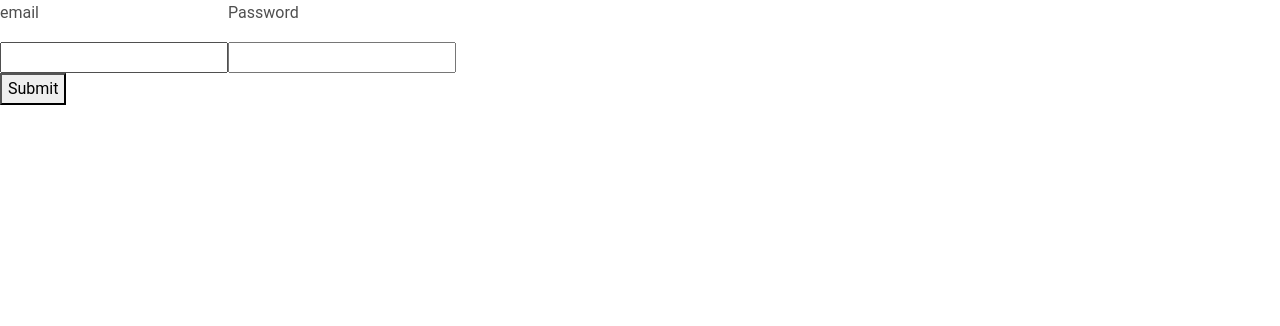
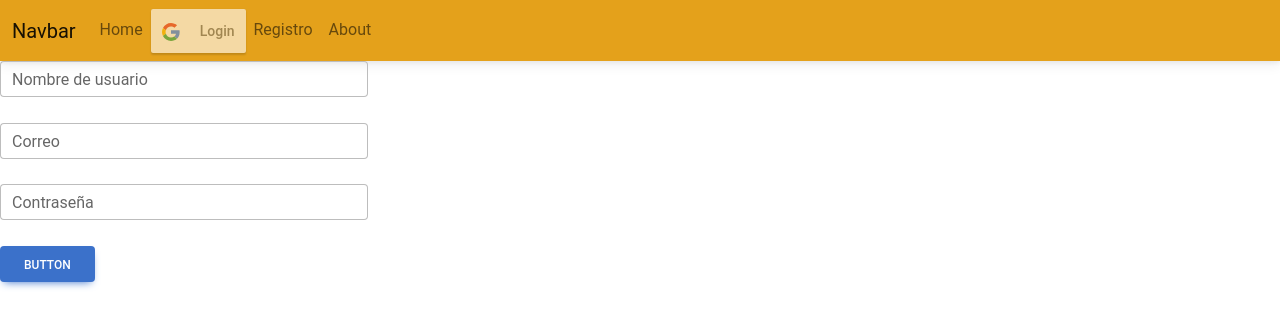
Before and after one commit to presi11/Guarderia-Front, a React (Create React App) app: page /Register in a window 1280 px wide. Shown: the top 326 px of the page. Built offline with nearby package versions, Linux system fonts and the light colour scheme.

Commit message:
Login and regiter features

```diff
--- a/package.json
+++ b/package.json
@@ -6,9 +6,11 @@
     "@testing-library/jest-dom": "^5.11.4",
     "@testing-library/react": "^11.1.0",
     "@testing-library/user-event": "^12.1.10",
+    "axios": "^0.21.4",
     "mdb-react-ui-kit": "^1.3.0",
     "react": "^17.0.2",
     "react-dom": "^17.0.2",
+    "react-google-login": "^5.2.2",
     "react-router-dom": "^5.2.0",
     "react-scripts": "4.0.3",
     "web-vitals": "^1.0.1"
--- a/src/App.js
+++ b/src/App.js
@@ -5,14 +5,10 @@ import Login from "./Pages/Sign-in/Login";
 import Register from "./Pages/Sign-in/Register";
 import Home from "./Pages/Home/Home";
 import "./App.css";
-import useToken from "./useToken";
+
 
 const App = () => {
-  const { token, setToken } = useToken();
 
-  if (!token) {
-    return <Login setToken={setToken} />;
-  }
   return (
     <NavbarHOC>
       <Switch>
--- /dev/null
+++ b/src/Component/CardPet/Google-Login/LoginGoogle.jsx
@@ -0,0 +1,26 @@
+import React from 'react';
+import GoogleLogin from 'react-google-login';
+
+
+const LoginGoogle = () =>{
+
+    const responseGoogle=(response)=>{
+        console.log(response);
+
+    }
+
+
+
+    return(
+        <GoogleLogin
+    clientId="103162145817-vq4hiompm6h9k073nihc2a9foeft3e7b.apps.googleusercontent.com"
+    buttonText="Login"
+    onSuccess={responseGoogle}
+    onFailure={responseGoogle}
+    cookiePolicy={'single_host_origin'}
+  />
+    )
+
+}
+
+export default LoginGoogle;
--- a/src/HOC/Layout/NavBar/NavbarHOC.jsx
+++ b/src/HOC/Layout/NavBar/NavbarHOC.jsx
@@ -1,5 +1,6 @@
 import React, { useState } from "react";
 import { useHistory } from "react-router-dom";
+
 import {
   MDBNavbar,
   MDBContainer,
@@ -10,6 +11,7 @@ import {
   MDBNavbarToggler,
   MDBNavbarBrand,
 } from "mdb-react-ui-kit";
+import LoginGoogle from "../../../Component/CardPet/Google-Login/LoginGoogle";
 
 const NavbarHOC = ({ children }) => {
   const [showNavColorSecond, setShowNavColorSecond] = useState(false);
@@ -18,7 +20,8 @@ const NavbarHOC = ({ children }) => {
 
   const logOut = () => {
     localStorage.clear();
-    history.push("/Register");
+    history.push("/Home");
+    window.location.reload(false);
   };
 
   return (
@@ -49,9 +52,7 @@ const NavbarHOC = ({ children }) => {
                 </MDBNavbarItem>
                 <MDBNavbarItem>
                   {!localStorage.getItem("token") ? (
-                    <MDBNavbarLink onClick={() => redirect("Login")}>
-                      Login
-                    </MDBNavbarLink>
+                    <LoginGoogle> login</LoginGoogle>
                   ) : null}
                 </MDBNavbarItem>
 
--- a/src/Pages/Home/Home.jsx
+++ b/src/Pages/Home/Home.jsx
@@ -11,7 +11,7 @@ return(
     <div className='mask' style={{ backgroundColor: 'rgba(0, 0, 0, 0.6)' }}>
       <div className='d-flex justify-content-center align-items-center h-100'>
         <div className='text-white'>
-          <h1 className='mb-3'>Inico</h1>
+          <h1 className='mb-3'>Inicio</h1>
           <h4 className='mb-3'>Pexshop</h4>
           <a className='btn btn-outline-light btn-lg' href='#!' role='button'>
             Mascotas
--- a/src/Pages/Sign-in/Login.jsx
+++ b/src/Pages/Sign-in/Login.jsx
@@ -1,52 +1,52 @@
 import React, { useState } from "react";
-import PropTypes from 'prop-types';
+
+import useToken from "../../useToken";
+import { useHistory } from "react-router-dom";
 
 async function loginUser(credentials) {
-  console.log(credentials)
-  return fetch('https://pexshop.azurewebsites.net/api/auth/signin', {
-    method: 'POST',
+  console.log(credentials);
+  return fetch("https://pexshop.azurewebsites.net/api/auth/signin", {
+    method: "POST",
     headers: {
-      'Content-Type': 'application/json'
+      "Content-Type": "application/json",
     },
-    body: JSON.stringify(credentials)
-  })
-    .then(data => data.json() )
-
+    body: JSON.stringify(credentials),
+  }).then((data) => data.json());
 }
 
-const Login = ({ setToken }) => {
+const Login = () => {
   const [email, setEmail] = useState();
   const [password, setPassword] = useState();
-
-
-  const handleSubmit = async e => {
+  const { setToken } = useToken();
+  const history = useHistory();
+  const handleSubmit = async (e) => {
     e.preventDefault();
 
     const token = await loginUser({
       email,
       password,
-
     });
     setToken(token);
-  }
-  return(
+
+    history.push("/Home");
+    window.location.reload(false);
+  };
+  return (
+
     <form onSubmit={handleSubmit}>
       <label>
         <p>email</p>
-      <input type="email" onChange={e => setEmail(e.target.value)}/>
+        <input type="email" onChange={(e) => setEmail(e.target.value)} />
       </label>
       <label>
         <p>Password</p>
-      <input type="password" onChange={e => setPassword(e.target.value)}/>
+        <input type="password" onChange={(e) => setPassword(e.target.value)} />
       </label>
       <div>
         <button type="submit">Submit</button>
       </div>
     </form>
-  )
+  );
+};
 
-}
-Login.propTypes = {
-  setToken: PropTypes.func.isRequired
-};
 export default Login;
--- a/src/Pages/Sign-in/Register.jsx
+++ b/src/Pages/Sign-in/Register.jsx
@@ -1,8 +1,53 @@
-import React from "react";
+import React, { useState } from "react";
+import { MDBInput, MDBBtn } from "mdb-react-ui-kit";
+import Axios from "axios";
 
-const Register =() => {
-<p>Registro</p>
+const Register = () => {
+  const [usernamereg, setUsername] = useState();
+  const [emailreg, setEmail] = useState();
+  const [passwordreg, setPassword] = useState();
 
-}
+  const registerUser = () => {
+    Axios.post("https://pexshop.azurewebsites.net/api/auth/signup", {
+      username: usernamereg,
+      email: emailreg,
+      passwoord: passwordreg,
+    }).then((response) => {
+      console.log(response);
+    });
+  };
+
+  return (
+    <div style={{ width: "23rem" }}>
+      <form onSubmit={registerUser}>
+        <MDBInput
+          onChange={(e) => setUsername(e.target.value)}
+          label="Nombre de usuario"
+          id="formControlDefault"
+          type="text"
+        />
+
+        <br />
+        <MDBInput
+          onChange={(e) => setEmail(e.target.value)}
+          label="Correo"
+          id="formControlDefault"
+          type="text"
+        />
+
+        <br />
+        <MDBInput
+          onChange={(e) => setPassword(e.target.value)}
+          label="Contraseña"
+          id="formControlDefault"
+          type="password"
+        />
+
+        <br />
+        <MDBBtn type="submit">Button</MDBBtn>
+      </form>
+    </div>
+  );
+};
 
 export default Register;
```
Also changed, not shown: 1 other file (tests, documents, lock files or other folders). Lines whose indentation alone changed are shown as unchanged.
